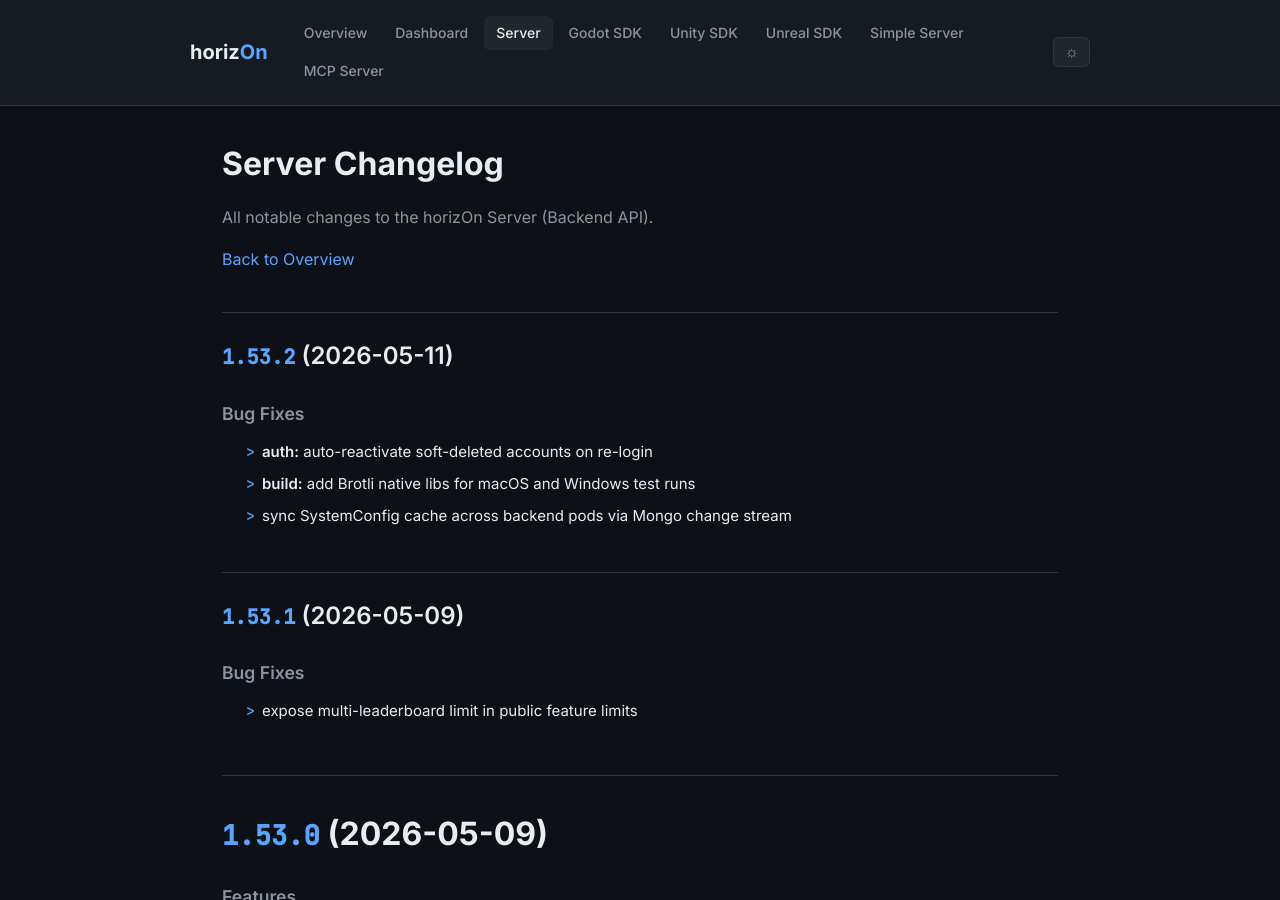
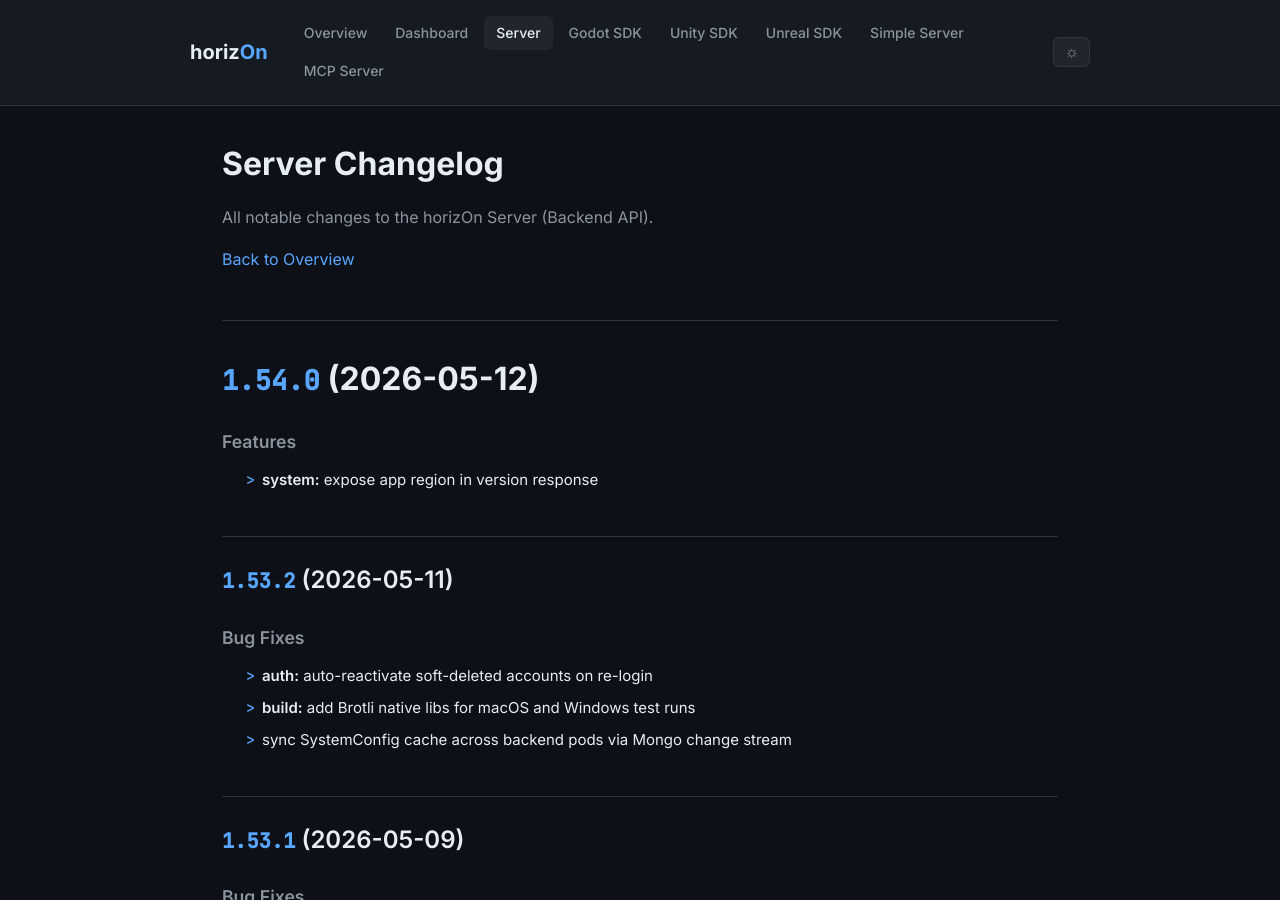
Before and after one commit to ProjectMakersDE/horizOn-Changelog, a Jekyll site: the page built from server-changelog.md, in a window 1280 px wide and 900 px high. Built offline with Jekyll 4.4.1, drawn with Linux system fonts in a browser that asks for light colours.

Commit message:
chore: sync changelogs [skip ci]

```diff
--- a/server-changelog.md
+++ b/server-changelog.md
@@ -8,6 +8,13 @@ title: Server Changelog
 All notable changes to the horizOn Server (Backend API).
 
 [Back to Overview](.)
+
+# [1.54.0](https://github.com/ProjectMakersDE/horizOn-Server/compare/v1.53.2...v1.54.0) (2026-05-12)
+
+
+### Features
+
+* **system:** expose app region in version response ([49f0c23](https://github.com/ProjectMakersDE/horizOn-Server/commit/49f0c23419fbe87c2bdbfe3abff86456cdfa8821))
 
 ## [1.53.2](https://github.com/ProjectMakersDE/horizOn-Server/compare/v1.53.1...v1.53.2) (2026-05-11)
 
```
Also changed, not shown: index.md (+1 -1 lines).
